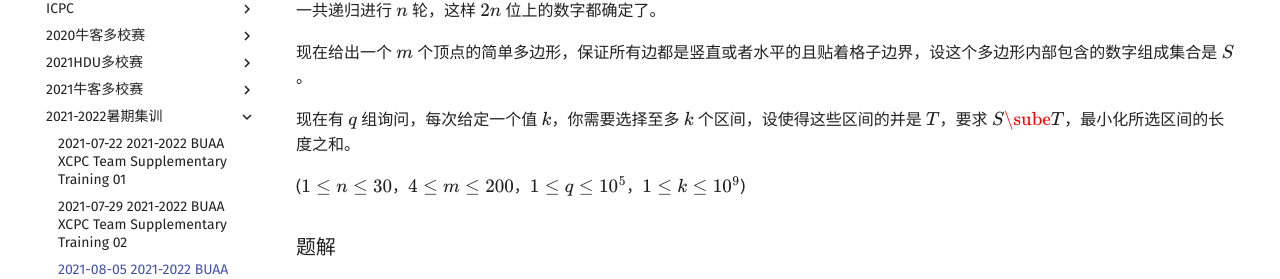
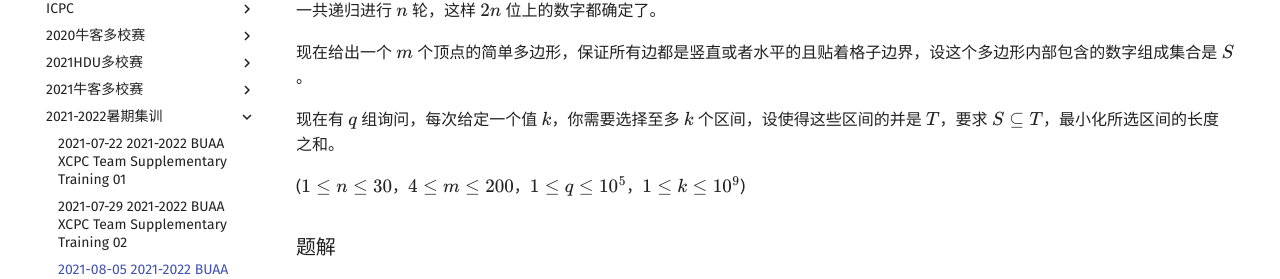
Before and after one commit to Kaguya-samaWannaMeAC/kaguya-samawannameac.github.io, an MkDocs documentation site: the page built from docs/contest/2021-08-05 2021-2022 BUAA XCPC Team Supplementary Training 03.md, in a window 1280 px wide and 900 px high, scrolled down 2606 px. Shown: the part 153-432 px from the top of the window. Built offline with MkDocs 1.6.1 and Material for MkDocs 9.7.7, drawn with Linux system fonts in a browser that asks for light colours; comment, search, counter and statistics services are not loaded.

Commit message:
Update 2021-08-05 2021-2022 BUAA XCPC Team Supplementary Training 03.md

```diff
--- a/docs/contest/2021-08-05 2021-2022 BUAA XCPC Team Supplementary Training 03.md
+++ b/docs/contest/2021-08-05 2021-2022 BUAA XCPC Team Supplementary Training 03.md
@@ -97,7 +97,7 @@ $2^n \times 2^n$ 的网格图，每个位置上数字都不同，范围是 $\lef
 
 现在给出一个 $m$ 个顶点的简单多边形，保证所有边都是竖直或者水平的且贴着格子边界，设这个多边形内部包含的数字组成集合是 $S$。
 
-现在有 $q$ 组询问，每次给定一个值 $k$，你需要选择至多 $k$ 个区间，设使得这些区间的并是 $T$，要求 $S \sube T$，最小化所选区间的长度之和。
+现在有 $q$ 组询问，每次给定一个值 $k$，你需要选择至多 $k$ 个区间，设使得这些区间的并是 $T$，要求 $S \subseteq T$，最小化所选区间的长度之和。
 
 ($1 \le n \le 30$，$4 \le m \le 200$，$1 \le q \le 10^5$，$1 \le k \le 10^9$)
 
```
Also changed, not shown: other parts of docs/contest/2021-08-05 2021-2022 BUAA XCPC Team Supplementary Training 03.md (+1 -1 lines).
